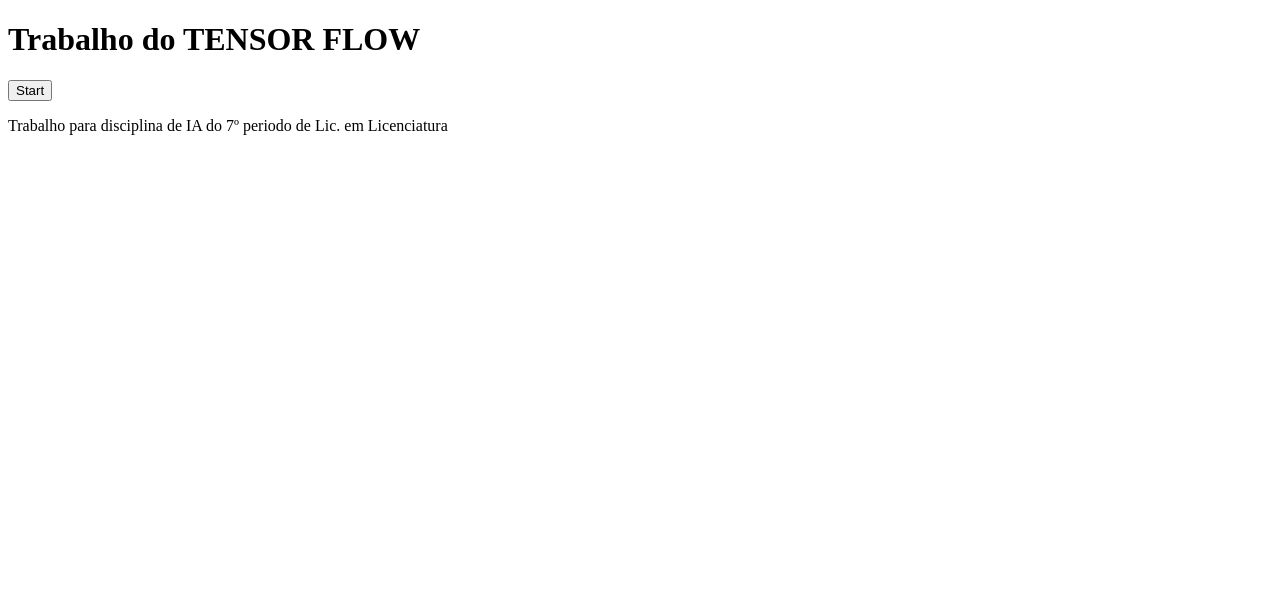
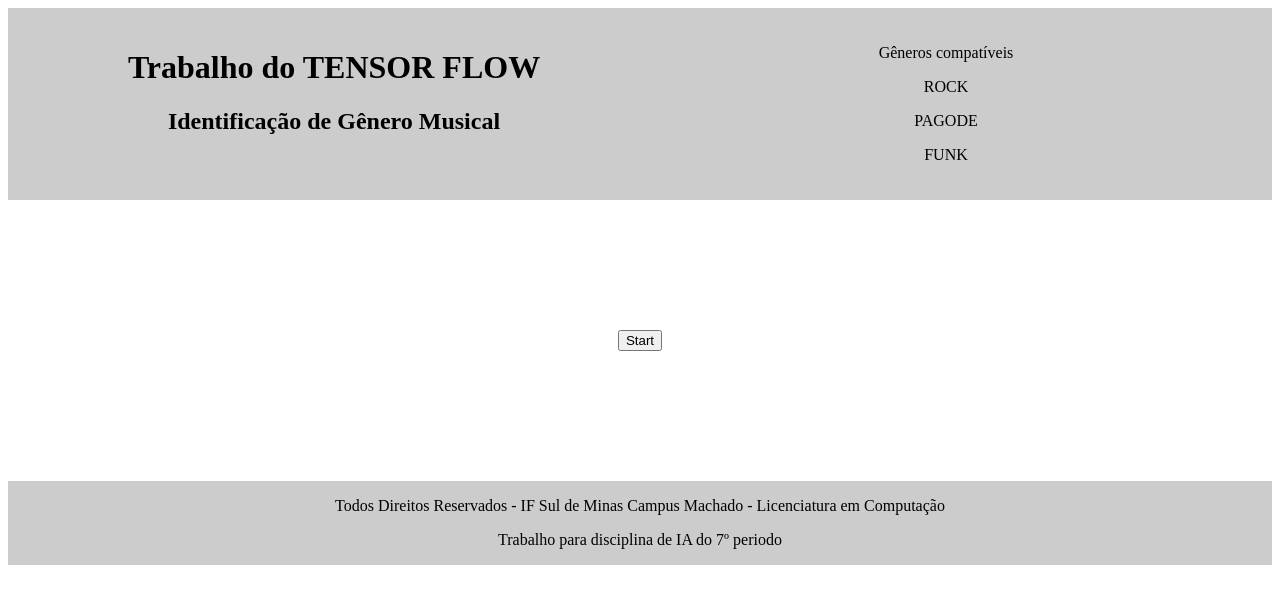
Before and after one commit to alyssonafs/trabalho_tensorflow, a plain HTML site: page index.html in a window 1280 px wide. Drawn offline with Linux system fonts and the light colour scheme.

Commit message:
alteracao de css

```diff
--- /dev/null
+++ b/css/style.css
@@ -0,0 +1,28 @@
+.main_content{
+    max-width: 1300px;
+    display: flex;
+    flex-wrap: wrap;
+    text-align: center;
+    justify-content: space-between;
+    margin: 0 auto;
+}
+.main_content header{
+    background-color: #CCC;
+    margin: 0 auto;
+    padding: 20px;
+    flex-basis: 100%;
+    display: flex;
+    flex-wrap: wrap;
+    justify-content: space-between;
+}
+.main_header_content, .main_header_styles{
+    flex-basis: 50%;
+}
+.main_content .execute{
+    margin: 130px auto;
+    flex-basis: 100%;
+}
+.main_content footer{
+    flex-basis: 100%;
+    background-color: #CCC;
+}
--- a/index.html
+++ b/index.html
@@ -9,23 +9,33 @@ and open the template in the editor.
         <title>Projeto Tensor Flow </title>
         <meta charset="UTF-8">
         <meta name="viewport" content="width=device-width, initial-scale=1.0">
-
+        <link href="css/style.css" rel="stylesheet" type="text/css"/>
     </head>
     <body>
-        <div>
+        <div class="main_content">
             <header>
-                <h1>Trabalho do TENSOR FLOW</h1>
+                <div class="main_header_content">
+                    <h1>Trabalho do TENSOR FLOW</h1>
+                    <h2>Identificação de Gênero Musical</h2>
+                </div>
+                <div class="main_header_styles">
+                    <p>Gêneros compatíveis</p>
+                    <p>ROCK</p>
+                    <p>PAGODE</p>
+                    <p>FUNK</p>
+                </div>
             </header>
 
 
-            <div>
+            <div class="execute">
                 <button type="button" onclick="init()">Start</button>
                 <div id="label-container"></div>
             </div>
 
 
             <footer>
-                <p>Trabalho para disciplina de IA do 7º periodo de Lic. em Licenciatura</p>
+                <p>Todos Direitos Reservados - IF Sul de Minas Campus Machado - Licenciatura em Computação</p>
+                <p>Trabalho para disciplina de IA do 7º periodo</p>
             </footer>
 
             <script src="https://cdn.jsdelivr.net/npm/@tensorflow/tfjs@1.3.1/dist/tf.min.js"></script>
```
